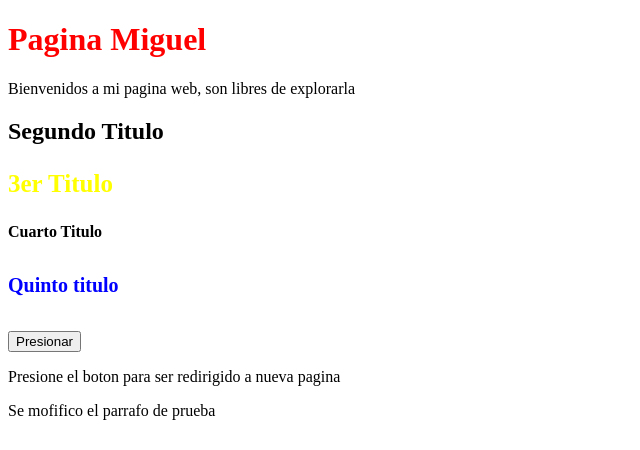
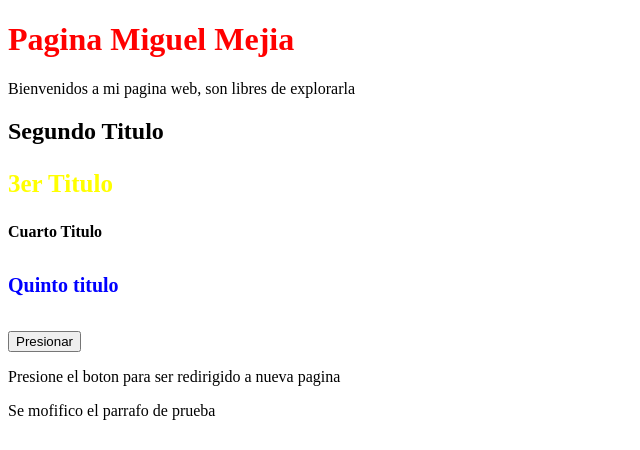
Before and after one commit to MR-Solutions/practica_1, a plain HTML site: page index.html in a window 1280 px wide. Shown: the top 450 px of the page, without its empty margins (0-640 px from the left). Drawn offline with Linux system fonts and the light colour scheme.

Commit message:
Se agrego Mejia a h1

```diff
--- a/index.html
+++ b/index.html
@@ -7,7 +7,7 @@
     <link rel="stylesheet" href="Styles/styles.css">
 </head>
 <body>
-    <h1>Pagina Miguel</h1>
+    <h1>Pagina Miguel Mejia</h1>
     <p>Bienvenidos a mi pagina web, son libres de explorarla</p>
     <h2>Segundo Titulo</h2>
     <h3>3er Titulo</h3>
```
